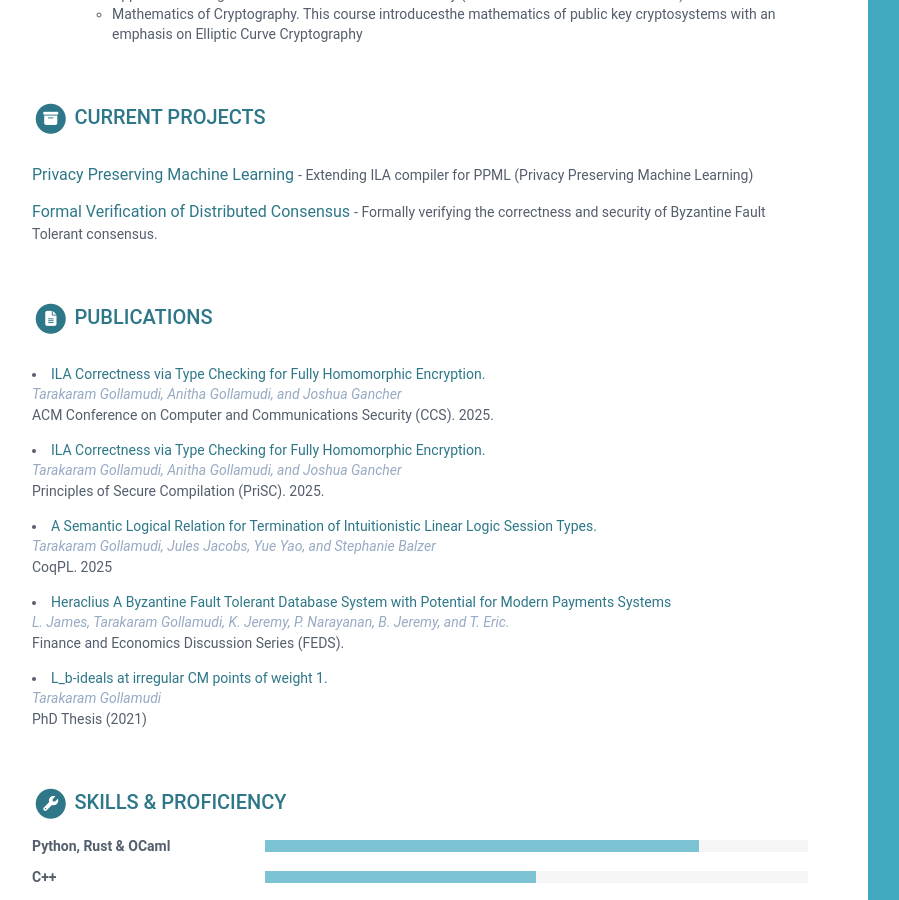
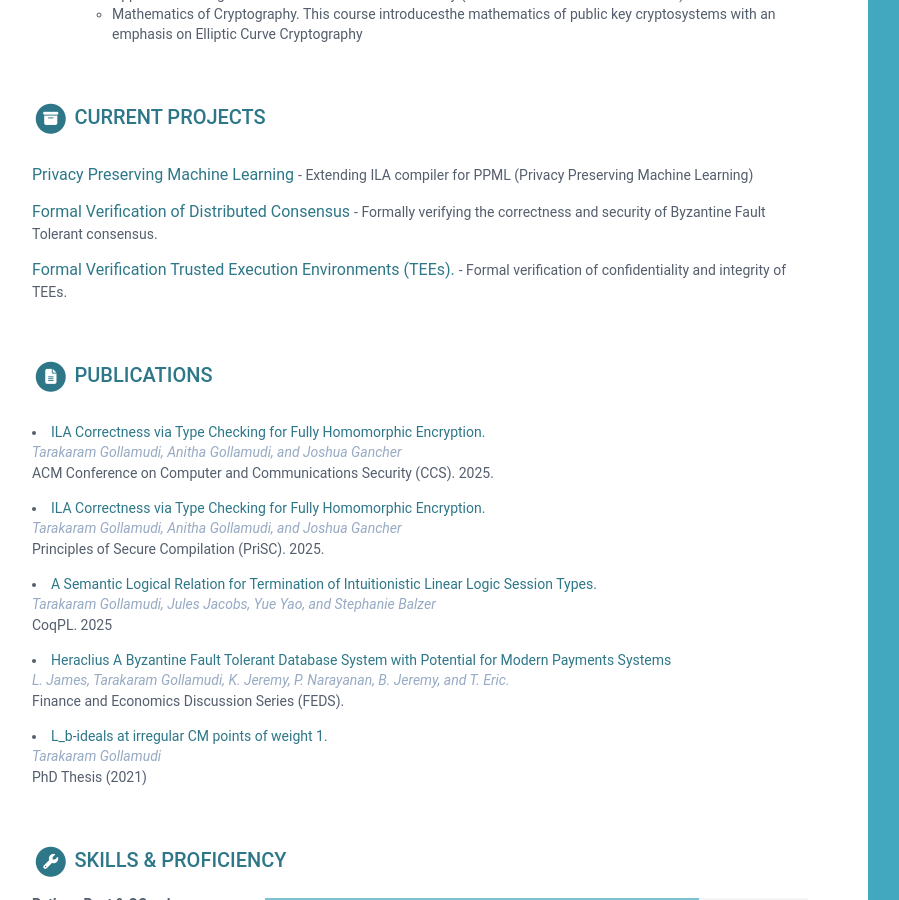
Before and after one commit to tarakaramg/tarakaramg.github.io, a Jekyll site: the page built from print.html, in a window 1280 px wide and 900 px high, scrolled down 1270 px. Shown: the whole window, without its empty margins (28-927 px from the left). Built offline with Jekyll 4.4.1, drawn with Linux system fonts in a browser that asks for light colours; nearby versions of some CDN libraries; library files that are not in the unit come from our copies.

Commit message:
updated data file

```diff
--- a/_data/data.yml
+++ b/_data/data.yml
@@ -78,6 +78,10 @@ projects:
       - title: Formal Verification of Distributed Consensus
         link: "#"
         tagline: "Formally verifying the correctness and security of Byzantine Fault Tolerant consensus."
+
+      - title: Formal Verification Trusted Execution Environments (TEEs).
+        link: "#"
+        tagline: "Formal verification of confidentiality and integrity of TEEs."
 
 
 publications:
```
